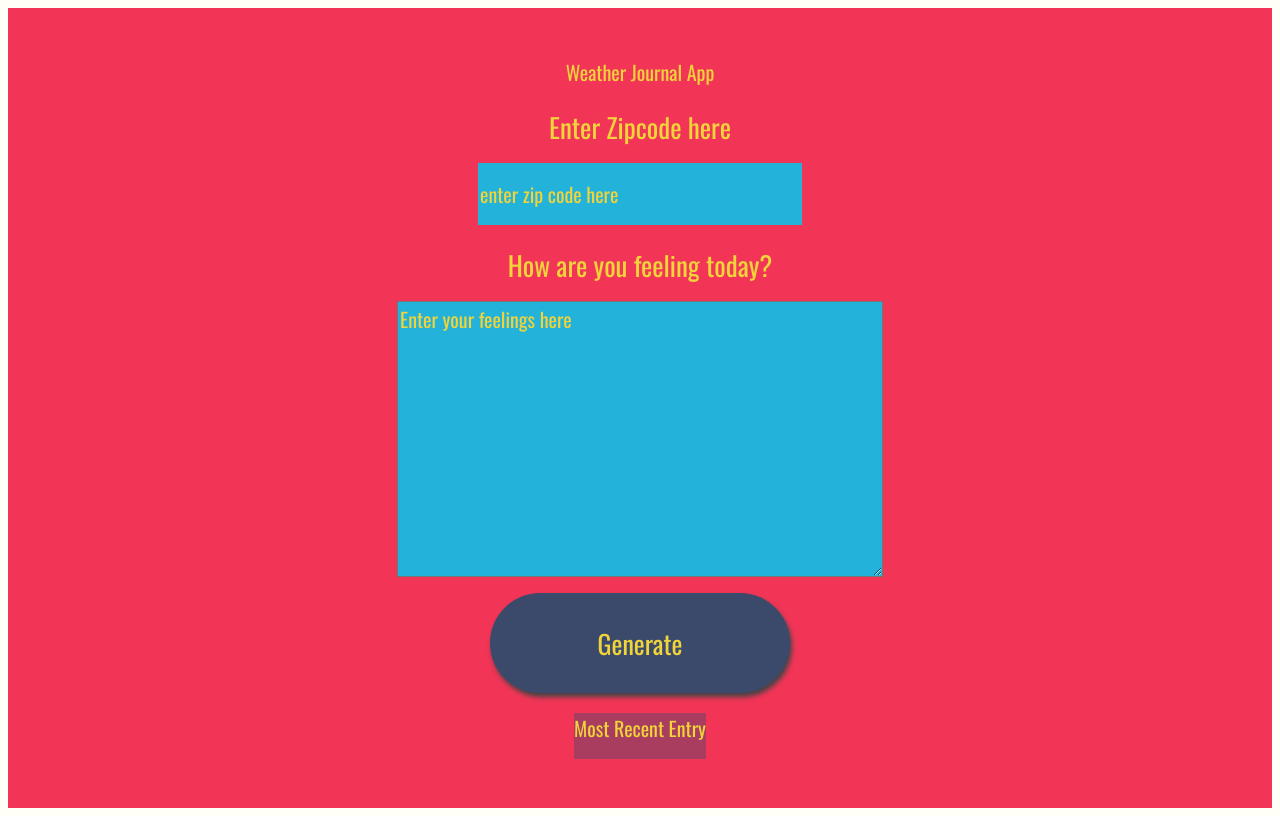
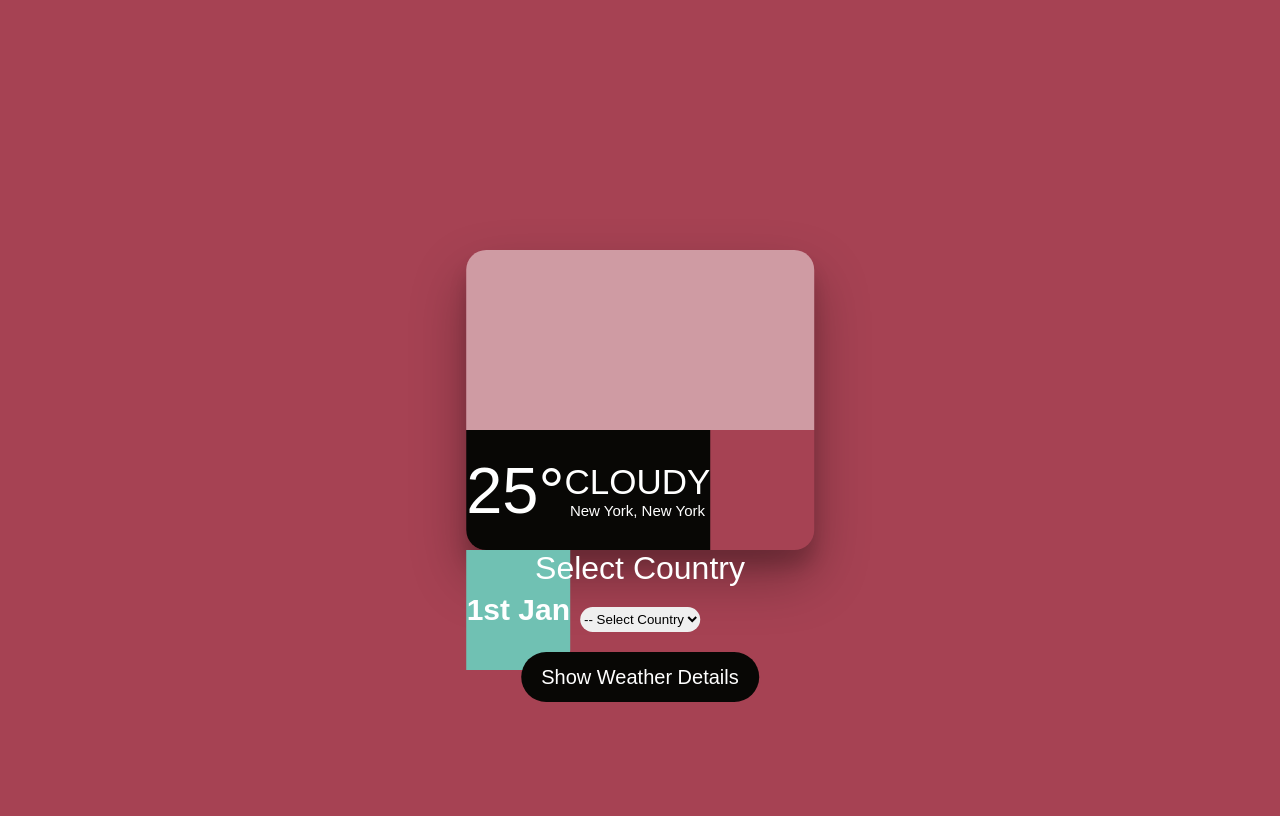
Before and after one commit to Megzo908/Udacity-Weather-Journal-App, a website: page website/index.html in a window 1280 px wide. Drawn offline with nearby package versions, Linux system fonts and the light colour scheme; no server answers; some icons are missing; a web font is replaced by a local one.

Commit message:
Weahter Card mods

```diff
--- a/server.js
+++ b/server.js
@@ -33,6 +33,8 @@ app.post('/add', (req, res) => {
   projectData = {
     temp: req.body.data.main.temp,
     date: req.body.newDate,
-    content: req.body.feelings,
+    weatherCondition: req.body.weatherCondition,
+    country: req.body.country,
+    weatherIcon: req.body.weatherIcon,
   }
 })
--- a/website/app.js
+++ b/website/app.js
@@ -1,33 +1,58 @@
 // Global Variables
-
-// Is it safe to put the api keys on the front end like that ??
-const BASE_URL = 'https://api.openweathermap.org/data/2.5/weather?zip='
+const select = document.querySelector('#countries')
+const BASE_URL = 'https://api.openweathermap.org/data/2.5/weather?q='
 const API_KEY = '&appid=a367587e8fdf0b056f1008204dea2b80&units=metric'
 const SERVER_URL = 'http://localhost:3000/'
 
+const COUNTRIES_NAMES_API = 'https://restcountries.com/v3.1/all'
+
+const countriesNames = async () => {
+  const fetched = await fetch(COUNTRIES_NAMES_API)
+  const jsoned = await fetched.json()
+
+  jsoned.splice(38, 1)
+
+  jsoned.forEach(country => {
+    const option = document.createElement('option')
+    option.innerText = country.name.common
+    select.append(option)
+  })
+}
+
+countriesNames()
 // Create a new date instance dynamically with JS
 let d = new Date()
 let newDate = d.toDateString()
 
 // HTML Selectors
 const generate = document.querySelector('#generate')
-const entryholder = document.querySelector('#entryHolder')
-const date = document.querySelector('#date')
-const temp = document.querySelector('#temp')
-let content = document.querySelector('#content')
+const date = document.querySelector('.date')
+const temp = document.querySelector('.temperature')
+const weatherCondition = document.querySelector('.weatherCondition')
+const country = document.querySelector('.place')
+const weatherIcon = document.querySelector('.wi')
 
 // Getting data from API
 const APIdata = async () => {
-  let zip = document.querySelector('#zip').value
-  let feelings = document.querySelector('#feelings').value
+  let countrySelector = document.querySelector('select').value
   // API
-  const data = await (await fetch(BASE_URL + zip + API_KEY)).json()
+  const data = await (await fetch(BASE_URL + countrySelector + API_KEY)).json()
   // Update UI with API data
   date.innerText = newDate
   temp.innerText = data.main.temp + '°C'
-  content.innerText = feelings
+  weatherCondition.innerText = data.weather[0].description
+  country.innerText = data.name
+  weatherIcon.src = `http://openweathermap.org/img/wn/${data.weather[0].icon}@4x.png`
+
   // Send and then receive data from the server
-  sendToServer(`${SERVER_URL}add`, { data, newDate, feelings })
+  sendToServer(`${SERVER_URL}add`, {
+    data,
+    newDate,
+    temp,
+    weatherCondition,
+    country,
+    weatherIcon,
+  })
   receiveFromServer()
 }
 // Send data to the server with fetch post method
@@ -43,7 +68,8 @@ const receiveFromServer = async () => {
   const res = await (await fetch(`${SERVER_URL}send`)).json() // Default method on fetch **GET
   date.innerText = res.date
   temp.innerText = res.temp + '°C'
-  content.innerText = res.content
+  weatherCondition.innerText = res.weatherCondition
+  country.innerText = country
 }
 
 // Update UI when button is clicked
--- a/website/index.html
+++ b/website/index.html
@@ -9,35 +9,27 @@
       href="https://fonts.googleapis.com/css?family=Oswald:400,600,700|Ranga:400,700&display=swap"
       rel="stylesheet"
     />
-    <link rel="stylesheet" href="style.css" />
+    <link rel="stylesheet" href="styles.css" />
   </head>
   <body>
-    <div id="app">
-      <div class="holder headline">Weather Journal App</div>
-      <div class="holder zip">
-        <label for="zip">Enter Zipcode here</label>
-        <input type="text" id="zip" placeholder="enter zip code here" />
-      </div>
-      <div class="holder feel">
-        <label for="feelings">How are you feeling today?</label>
-        <textarea
-          class="myInput"
-          id="feelings"
-          placeholder="Enter your feelings here"
-          rows="9"
-          cols="50"
-        ></textarea>
-        <button id="generate" type="submit">Generate</button>
-      </div>
-      <div class="holder entry">
-        <div class="title">Most Recent Entry</div>
-        <div id="entryHolder">
-          <div id="date"></div>
-          <div id="temp"></div>
-          <div id="content"></div>
+    <article class="widget">
+      <div class="weatherIcon"><img src="" class="wi"></img></div>
+      <div class="weatherInfo">
+        <div class="temperature"><span>25&deg;</span></div>
+        <div class="description">
+          <div class="weatherCondition">CLOUDY</div>
+          <div class="place">New York, New York</div>
         </div>
       </div>
-    </div>
+      <div class="date">1st Jan</div>
+      <div class="action">
+        <label for="countries">Select Country</label>
+        <select name="countries" id="countries">
+          <option value="default">-- Select Country</option>
+        </select>
+        <button id="generate" type="submit">Show Weather Details</button>
+      </div>
+    </article>
     <script src="app.js" defer></script>
   </body>
 </html>
--- a/website/style.css
+++ /dev/null
@@ -1,111 +0,0 @@
-body {
-  background: #fffff8;
-  font-family: -apple-system, BlinkMacSystemFont, sans-serif;
-}
-
-#app {
-  display: flex;
-  flex-direction: column;
-  /* grid-template-columns:  */
-  height: 100vh;
-  background: #f23557;
-  color: #f0d43a;
-  justify-content: center;
-  grid-gap: 1em;
-  font-size: 20px;
-  font-family: 'Oswald', sans-serif;
-  align-items: center;
-}
-
-.holder {
-  display: flex;
-  flex-direction: column;
-  align-items: center;
-  gap: 1rem;
-}
-
-.entry {
-  background: rgba(59, 74, 107, 0.4);
-}
-
-#entryHolder {
-}
-
-#date {
-}
-
-#temp {
-}
-
-#content {
-}
-
-.headline {
-}
-.title {
-}
-
-/*  Basic Styling To Override Default For Basic HTML Elements */
-label {
-  display: block;
-  font-size: 27px;
-}
-
-input {
-  display: block;
-  height: 60px;
-  width: 320px;
-  background: #22b2da;
-  color: #f0d43a;
-  font-size: 20px;
-  font-family: 'Oswald', sans-serif;
-  border: none;
-}
-
-button {
-  width: 300px;
-  height: 100px;
-  background: #3b4a6b;
-  color: #f0d43a;
-  font-size: 26px;
-  font-family: 'Oswald', sans-serif;
-  border: none;
-  border-radius: 50px;
-  box-shadow: 2px 4px 5px #444;
-  cursor: pointer;
-}
-h1 {
-  font-size: 36px;
-}
-
-textarea {
-  background: #22b2da;
-  color: #f0d43a;
-  font-size: 20px;
-  font-family: 'Oswald', sans-serif;
-}
-/* Reset style for HTML element on active to have no border*/
-input:focus,
-select:focus,
-textarea:focus,
-button:focus {
-  outline: none;
-}
-/* Style for Placeholder Text*/
-::placeholder {
-  /* Firefox, Chrome, Opera */
-  color: #f0d43a;
-  font-family: 'Oswald', sans-serif;
-}
-
-:-ms-input-placeholder {
-  /* Internet Explorer 10-11 */
-  color: #f0d43a;
-  font-family: 'Oswald', sans-serif;
-}
-
-::-ms-input-placeholder {
-  /* Microsoft Edge */
-  color: #f0d43a;
-  font-family: 'Oswald', sans-serif;
-}
--- /dev/null
+++ b/website/styles.sass
@@ -0,0 +1,135 @@
+@import url(https://fonts.googleapis.com/css?family=Poiret+One)
+@import url(https://cdnjs.cloudflare.com/ajax/libs/weather-icons/2.0.9/css/weather-icons.min.css)
+
+$border-radius: 20px
+
+body
+    background-color: #A64253
+    font-family: Arial, Helvetica, sans-serif
+
+.widget
+    position: absolute
+    top: 50%
+    left: 50%
+    display: flex
+    height: 300px
+    width: max-content
+    transform: translate(-50%, -50%)
+    flex-wrap: wrap
+    border-radius: $border-radius
+    box-shadow: 0 27px 55px 0 rgba(0, 0, 0, 0.3), 0 17px 17px 0 rgba(0, 0, 0, 0.15)
+
+.weatherIcon
+    flex: 1 100%
+    height: 60%
+    border-top-left-radius: $border-radius
+    border-top-right-radius: $border-radius
+    background: #fafafa7a
+    font-family: weathericons
+    display: flex
+    align-items: center
+    justify-content: space-around
+    font-size: 100px
+
+    img
+        padding-top: 30px
+
+.weatherInfo
+    flex: 0 0 70%
+    height: 40%
+    background: #080705
+    border-bottom-left-radius: $border-radius
+    display: flex
+    align-items: center
+    color: white
+
+    .temperature
+        flex: 0 0 40%
+        width: 100%
+        font-size: 65px
+        display: flex
+        justify-content: space-around
+
+    .description
+        flex: 0 60%
+        display: flex
+        flex-direction: column
+        width: 100%
+        height: 100%
+        justify-content: center
+
+    .weatherCondition
+        text-transform: uppercase
+        font-size: 35px
+        font-weight: 100
+        text-align: center
+
+    .place
+        font-size: 15px
+        text-align: center
+
+.date
+    flex: 0 0 30%
+    height: 40%
+    background: #70C1B3
+    border-bottom-right-radius: $border-radius
+    display: flex
+    flex-direction: column
+    justify-content: space-around
+    align-items: center
+    color: white
+    font-size: 30px
+    font-weight: 800
+    text-align: center
+
+p
+    position: fixed
+    bottom: 0%
+    right: 2%
+a
+    text-decoration: none
+    color: #E4D6A7
+    font-size: 10px
+
+button
+    -webkit-border-radius: 20
+    -moz-border-radius: 20
+    border-radius: 28px
+    color: #ffffff
+    font-size: 20px
+    background: #080705
+    padding: 10px 20px 10px 20px
+    text-decoration: none
+    border: none
+    width: fit-content
+    height: 50px
+button:hover
+    background: #70c1b3
+    text-decoration: none
+    cursor: pointer
+
+#countries
+    border: none
+    border-radius: 28px
+    width: min-content
+    height: 25px
+
+.action
+    display: flex
+    flex-direction: column
+    gap: 20px
+    width: 100%
+    align-items: center
+    position: absolute
+    top: 100%
+    margin: 0 auto
+
+    label
+        color: white
+        font-size: 32px
+
+    input
+        border: none
+        border-radius: 28px
+        height: 25px
+        width: 200px
```
Also changed, not shown: commentsOnlyJS/app.js (deleted, +0 -12 lines), commentsOnlyJS/server.js (deleted, +0 -21 lines), website/styles.css (added), 2 other files.
